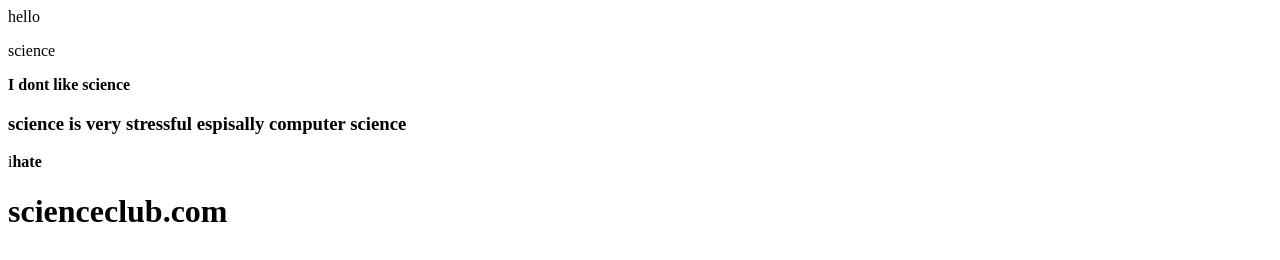
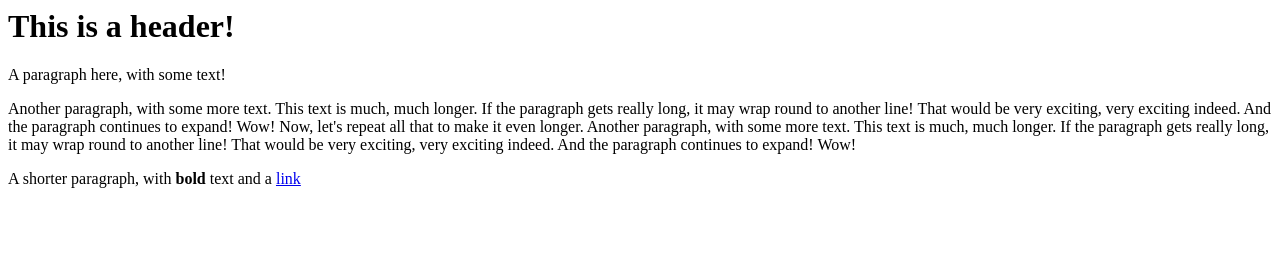
Before and after one commit to agfs-malgar/agfs-malgar.github.io, a plain HTML site: page index.html in a window 1280 px wide. Drawn offline with Linux system fonts and the light colour scheme.

Commit message:
Update index.html

```diff
--- a/index.html
+++ b/index.html
@@ -1,10 +1,12 @@
-<!DOC.html
-Hello world
-<h1>hello</hi>
-<p>science</p>
-<p><b>I dont like science</b></p>
-<h3>science is very stressful espisally computer science</h3>
-<pi>i<b>hate</p>
-<h1>
-  <head>scienceclub.com</head>
-<body><a href="https:/gallery.html
+<html>
+    <head>
+        <title>My Cool Website</title>
+        <link rel="stylesheet" href="style.css">
+    </head>
+    <body>
+        <h1>This is a header!</h1>
+        <p>A paragraph here, with some text!</p>
+        <p>Another paragraph, with some more text. This text is much, much longer. If the paragraph gets really long, it may wrap round to another line! That would be very exciting, very exciting indeed. And the paragraph continues to expand! Wow! Now, let's repeat all that to make it even longer. Another paragraph, with some more text. This text is much, much longer. If the paragraph gets really long, it may wrap round to another line! That would be very exciting, very exciting indeed. And the paragraph continues to expand! Wow!</p>
+        <p>A shorter paragraph, with <b>bold</b> text and a <a href="https://google.com">link</a></p>
+    </body>
+</html>
```
